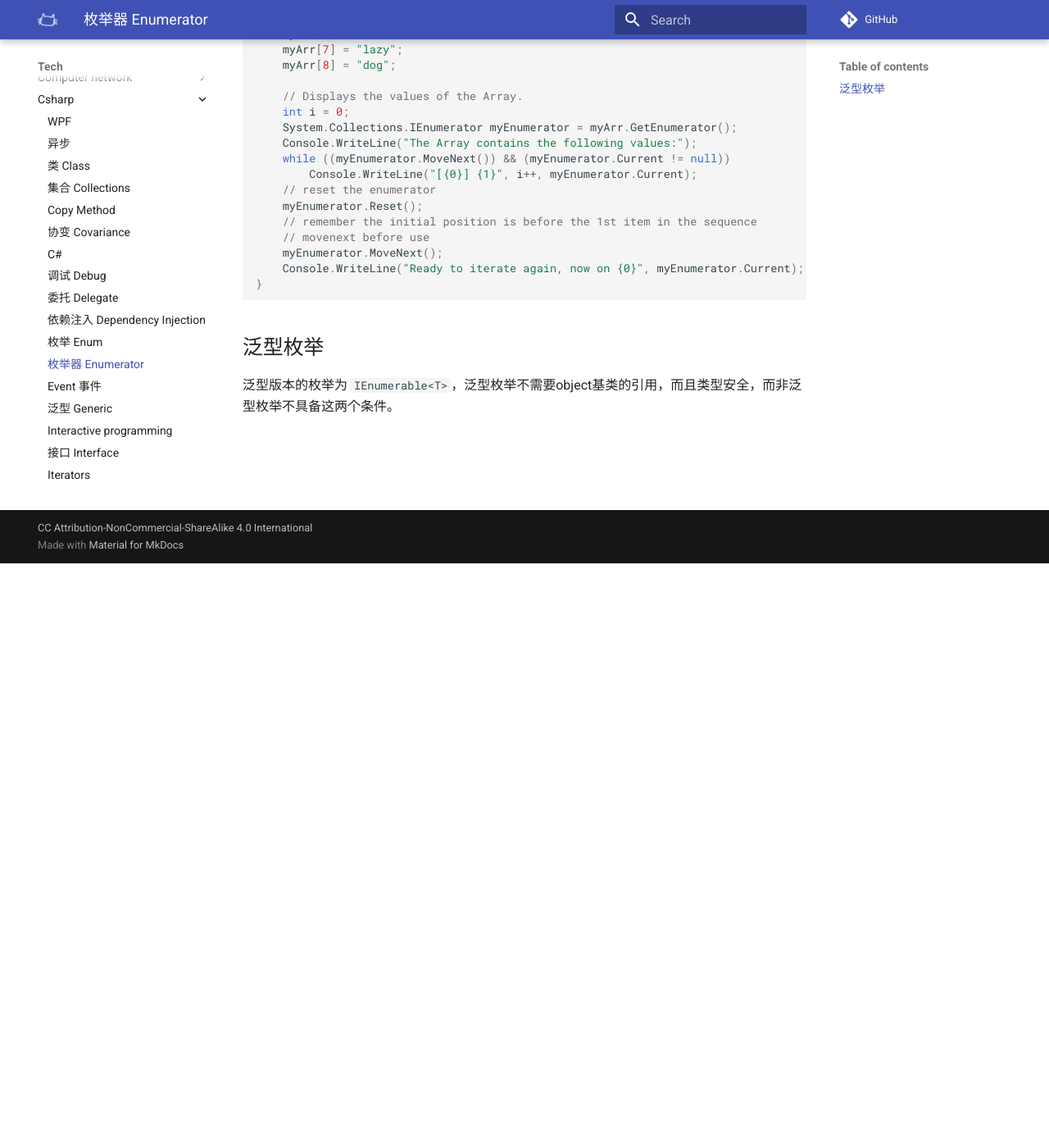
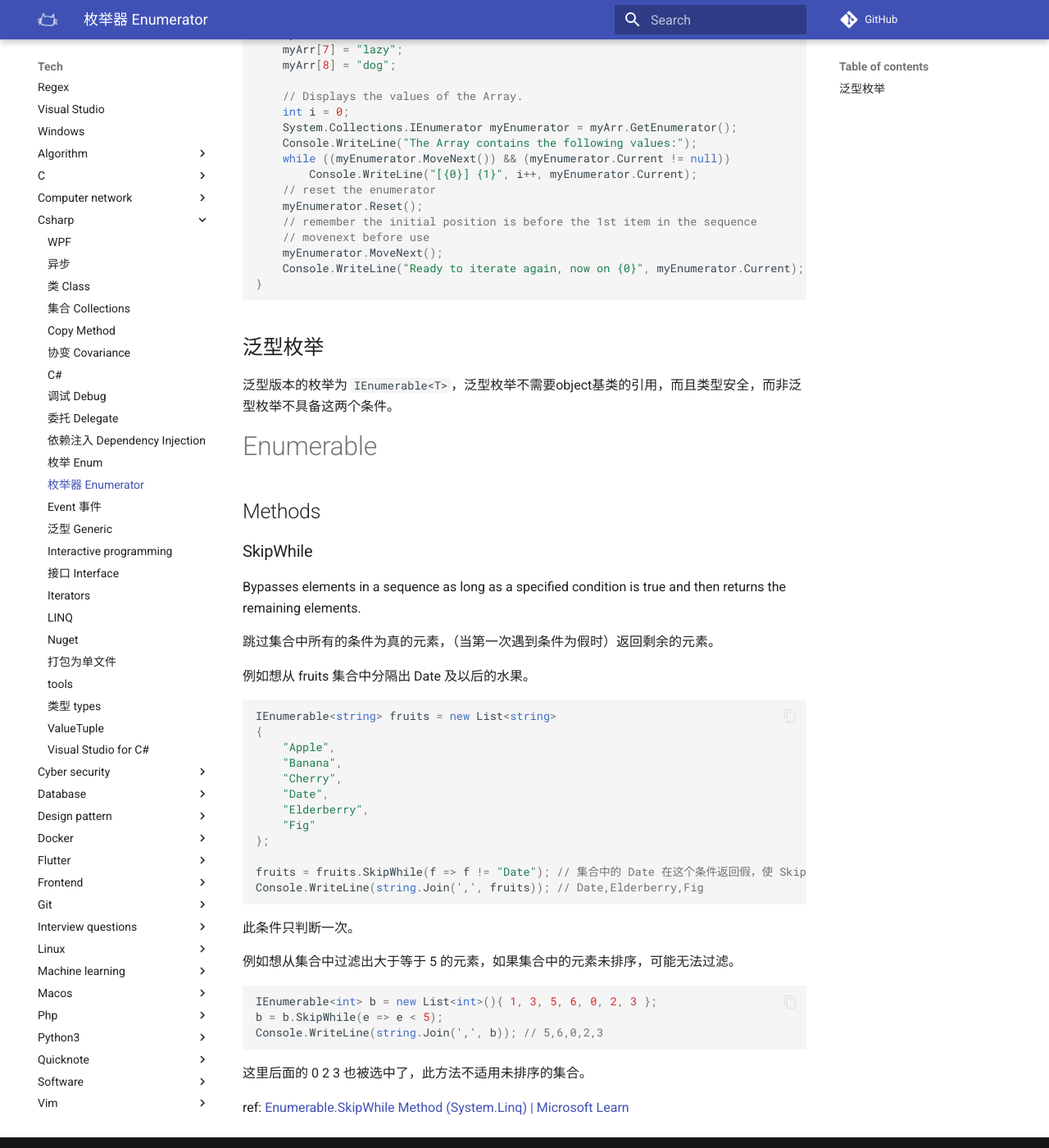
Before and after one commit to luoxufeiyan/wiki.luoxufeiyan.com, an MkDocs documentation site: the page built from docs/tech/csharp/enumerator.md, in a window 1280 px wide and 1400 px high, scrolled down 713 px. Shown: the whole window at 82% size. Built offline with MkDocs 1.6.1 and Material for MkDocs 9.7.7, drawn with Linux system fonts in a browser that asks for light colours; comment, search, counter and statistics services are not loaded.

Commit message:
update skipwhere method

````diff
--- a/docs/tech/csharp/enumerator.md
+++ b/docs/tech/csharp/enumerator.md
@@ -48,3 +48,46 @@
 ## 泛型枚举
 
 泛型版本的枚举为 `IEnumerable<T>`，泛型枚举不需要object基类的引用，而且类型安全，而非泛型枚举不具备这两个条件。
+
+# Enumerable
+
+## Methods
+
+### SkipWhile
+
+Bypasses elements in a sequence as long as a specified condition is true and then returns the remaining elements.
+
+跳过集合中所有的条件为真的元素，（当第一次遇到条件为假时）返回剩余的元素。
+
+例如想从 fruits 集合中分隔出 Date 及以后的水果。
+
+```csharp
+IEnumerable<string> fruits = new List<string>
+{
+	"Apple",
+	"Banana",
+	"Cherry",
+	"Date",
+	"Elderberry",
+	"Fig"
+};
+
+fruits = fruits.SkipWhile(f => f != "Date"); // 集合中的 Date 在这个条件返回假，使 SkipWhile 生效。
+Console.WriteLine(string.Join(',', fruits)); // Date,Elderberry,Fig
+```
+
+此条件只判断一次。
+
+例如想从集合中过滤出大于等于 5 的元素，如果集合中的元素未排序，可能无法过滤。
+
+```csharp
+IEnumerable<int> b = new List<int>(){ 1, 3, 5, 6, 0, 2, 3 };
+b = b.SkipWhile(e => e < 5);
+Console.WriteLine(string.Join(',', b)); // 5,6,0,2,3
+```
+
+这里后面的 0 2 3 也被选中了，此方法不适用未排序的集合。
+
+
+
+ref: [Enumerable.SkipWhile Method (System.Linq) | Microsoft Learn](https://learn.microsoft.com/en-us/dotnet/api/system.linq.enumerable.skipwhile?view=net-8.0)
````
